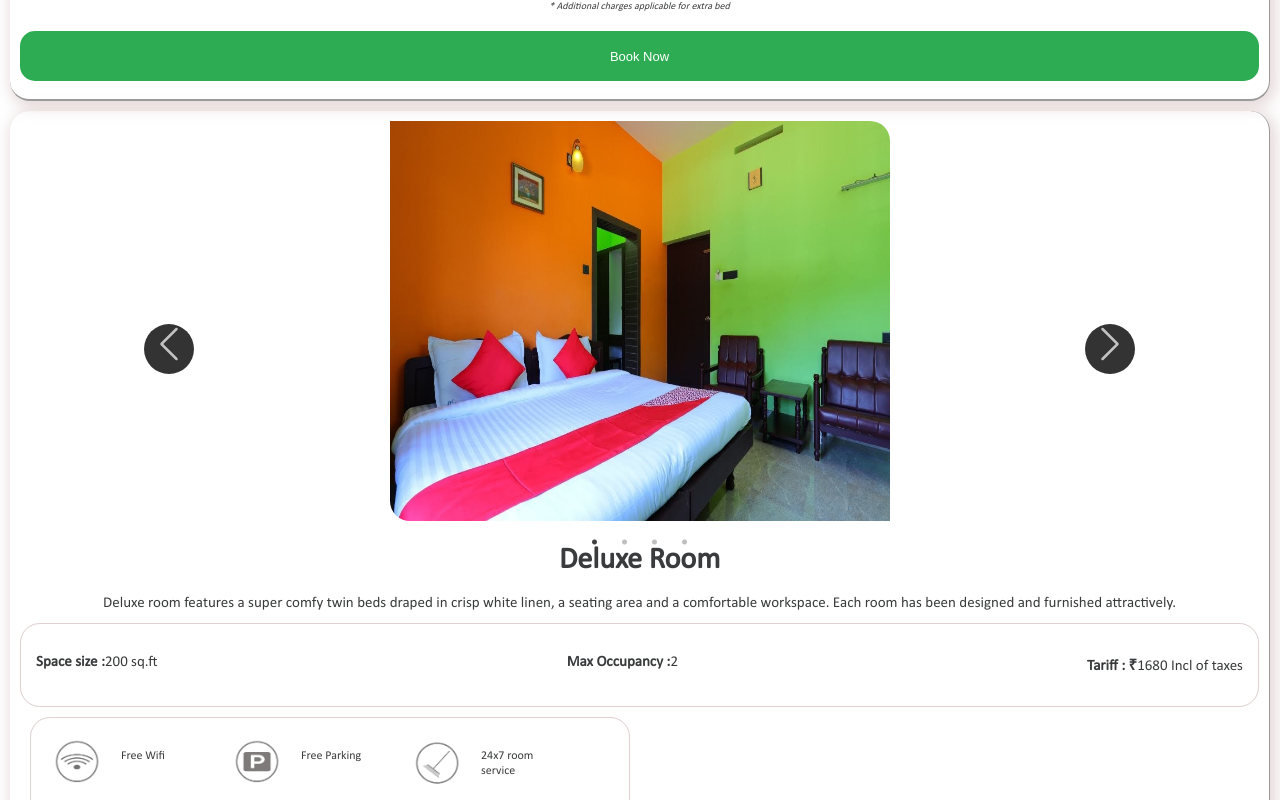
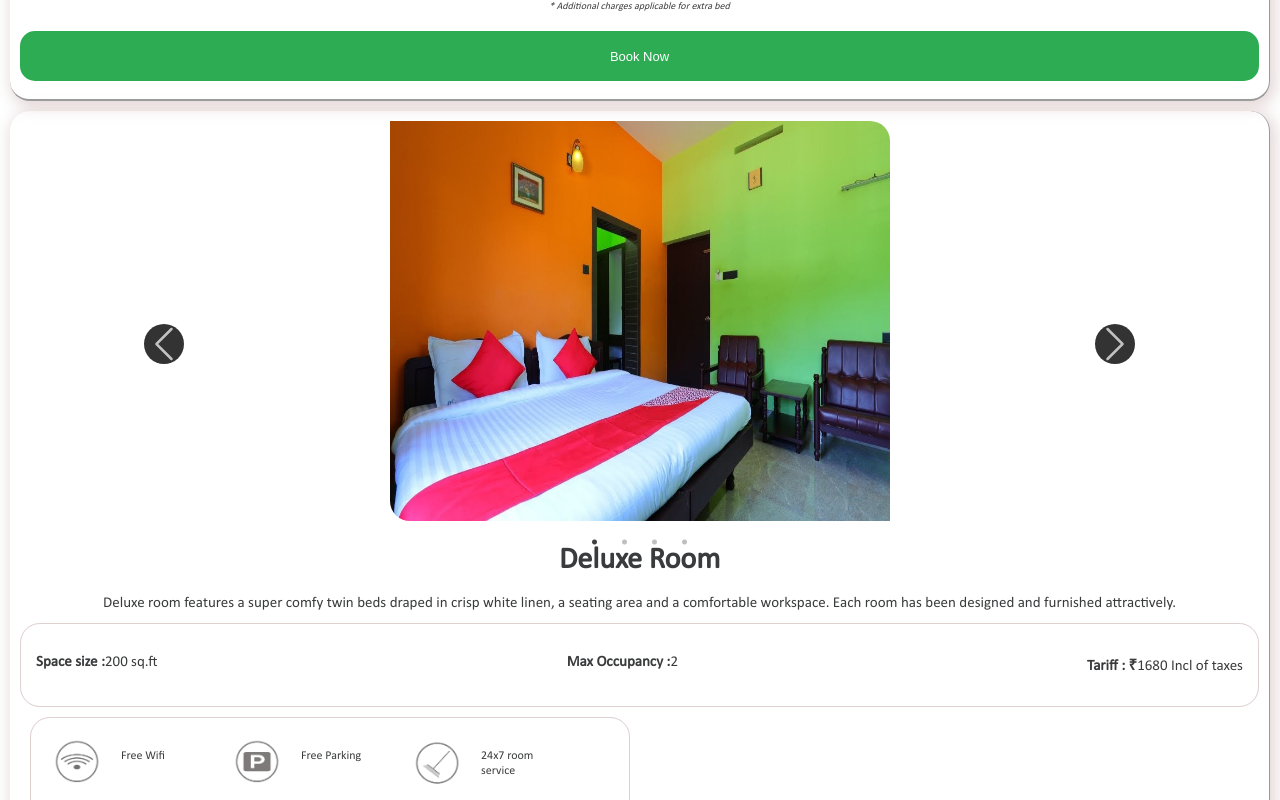
Before and after one commit to agentblues22/hotel-booking-test, a Next.js app: page /discover in a window 1280 px wide. Shown: the part 920-1720 px from the top of the page. Built offline with nearby package versions, Linux system fonts and the light colour scheme.

Commit message:
new updates added.

```diff
--- a/components/Gallerypointimage.js
+++ b/components/Gallerypointimage.js
@@ -21,7 +21,7 @@
 const Gallery = (props) => {
   const photos = props.images;
   const settings = {
-    dots: true,
+    dots: false,
     fade: true,
     infinite: true,
     speed: 500,
--- a/styles/globals.css
+++ b/styles/globals.css
@@ -46,12 +46,13 @@
   color: rgba(255, 255, 255, 0.7);
   font-size: 40px;
   background-color: rgba(0, 0, 0, 0.8);
-  width: 50px;
-  height: 50px;
+  width: 40px;
+  height: 40px;
   border-radius: 25px;
   position: absolute;
   z-index: 10;
   transition-duration: 0.5s;
+  text-align: center;
 }
 .arrow_next:hover {
   color: black;
@@ -151,7 +152,7 @@
 .arrow_prev_gp,
 .arrow_next_gp {
   color: rgba(255, 255, 255, 0.7);
-  font-size: 40px;
+  font-size: 50px;
   background-color: rgba(0, 0, 0, 0.8);
   width: 50px;
   height: 50px;
```
